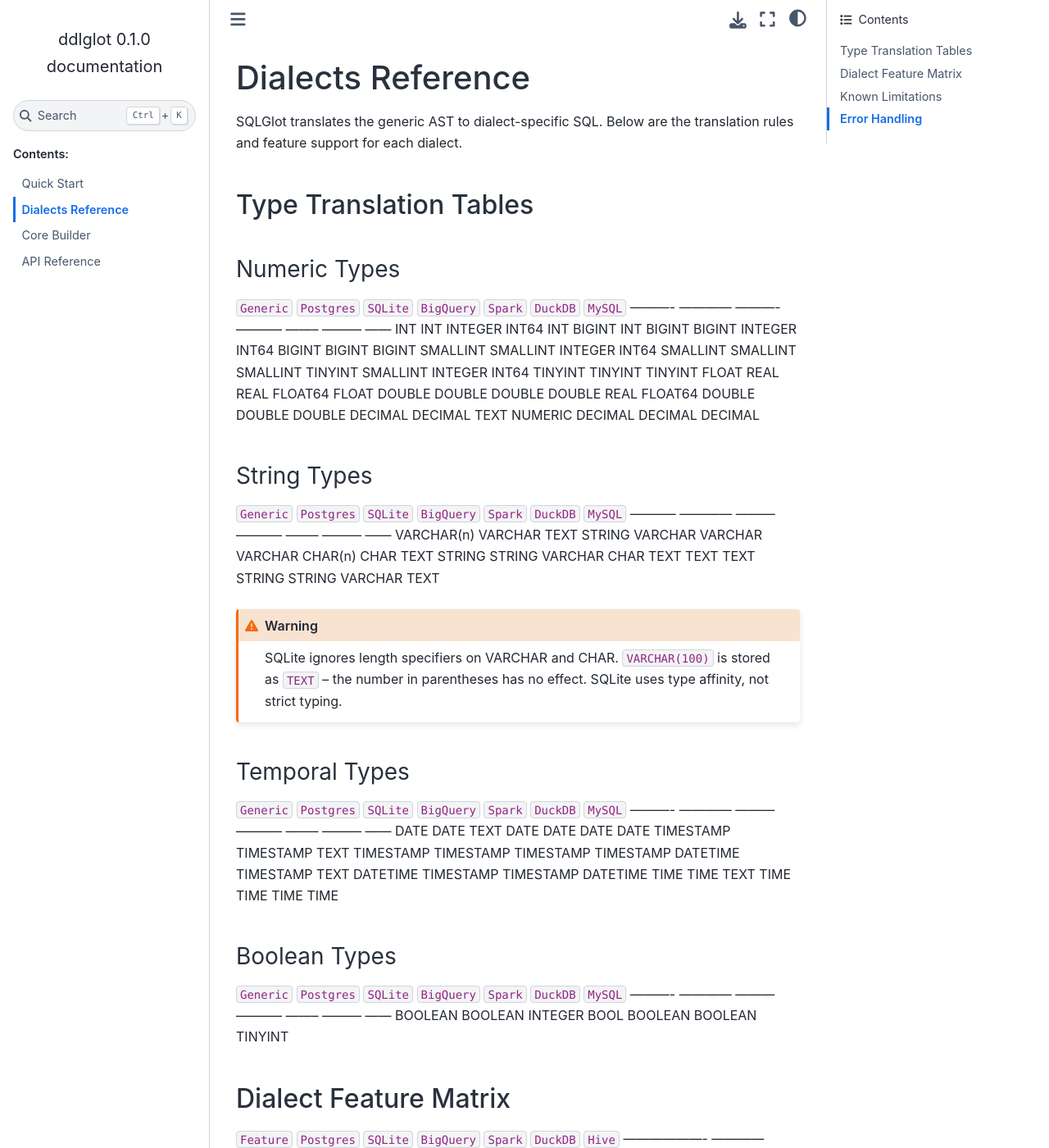
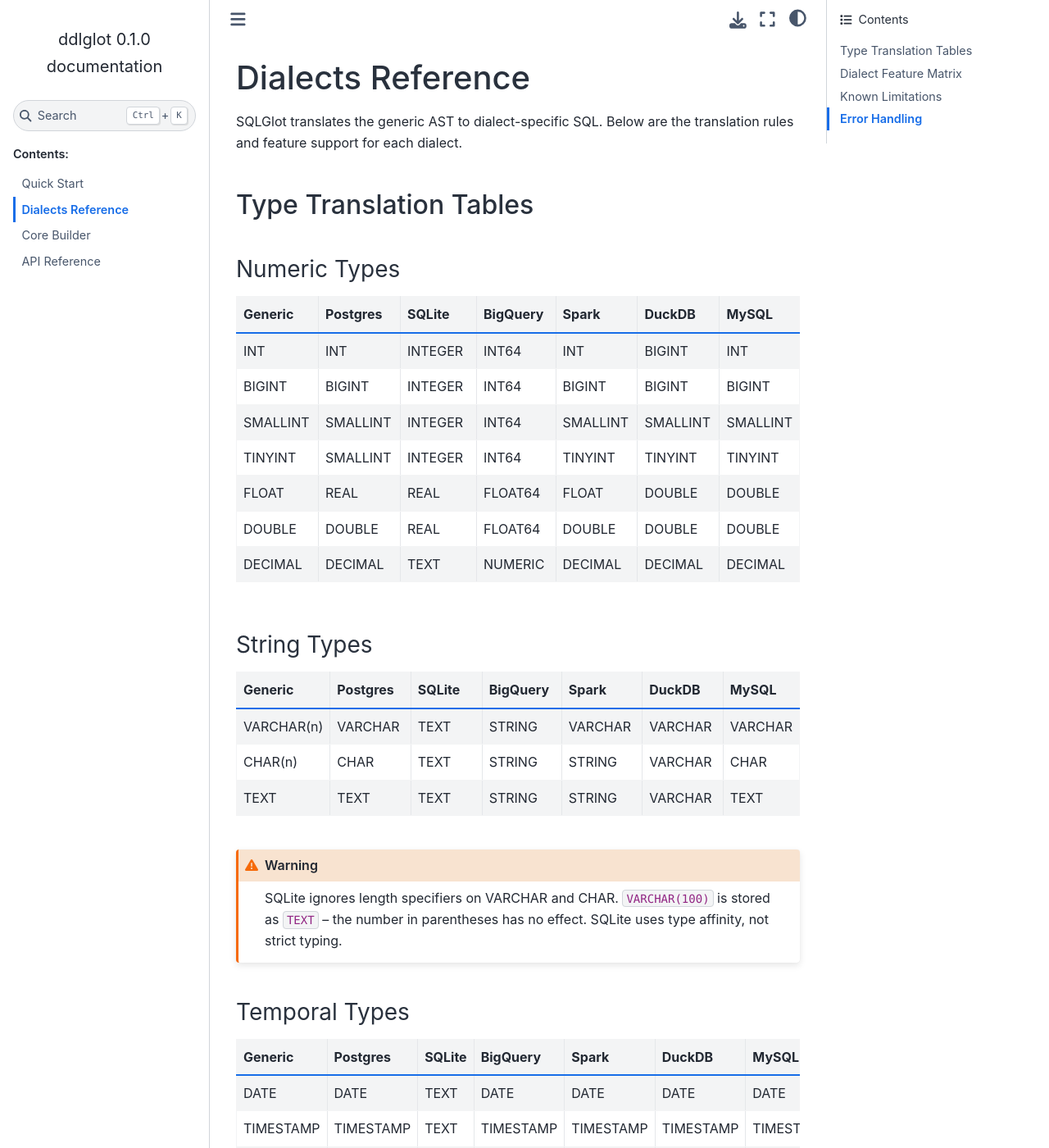
Before and after one commit to alexmarco/ddlglot, a Sphinx documentation site: the page built from docs/dialects.rst, in a window 1280 px wide and 1400 px high. Shown: the whole window at 82% size. Built offline with Sphinx 7.4.7 and the Sphinx Book theme 1.1.4, drawn with Linux system fonts in a browser that asks for light colours; some of the changed lines change nothing that is shown; some of the changed text lies outside the part shown.

Commit message:
fix(docs): use list-table directive for dialects.rst tables

```diff
--- a/docs/dialects.rst
+++ b/docs/dialects.rst
@@ -1,5 +1,5 @@
 Dialects Reference
-=================
+==================
 
 SQLGlot translates the generic AST to dialect-specific SQL. Below are the
 translation rules and feature support for each dialect.
@@ -10,25 +10,102 @@
 Numeric Types
 ~~~~~~~~~~~~~
 
-``Generic``  ``Postgres``  ``SQLite``   ``BigQuery``  ``Spark``  ``DuckDB``  ``MySQL``
-----------  ------------  ----------  -----------  --------  ---------  ------
-INT         INT           INTEGER     INT64        INT       BIGINT     INT
-BIGINT      BIGINT        INTEGER     INT64        BIGINT    BIGINT     BIGINT
-SMALLINT    SMALLINT      INTEGER     INT64        SMALLINT  SMALLINT   SMALLINT
-TINYINT     SMALLINT      INTEGER     INT64        TINYINT   TINYINT    TINYINT
-FLOAT       REAL          REAL        FLOAT64      FLOAT     DOUBLE     DOUBLE
-DOUBLE      DOUBLE        REAL        FLOAT64      DOUBLE    DOUBLE     DOUBLE
-DECIMAL     DECIMAL       TEXT        NUMERIC      DECIMAL   DECIMAL    DECIMAL
+.. list-table::
+   :header-rows: 1
+   :widths: 15 15 15 15 15 15 10
 
+   * - Generic
+     - Postgres
+     - SQLite
+     - BigQuery
+     - Spark
+     - DuckDB
+     - MySQL
+   * - INT
+     - INT
+     - INTEGER
+     - INT64
+     - INT
+     - BIGINT
+     - INT
+   * - BIGINT
+     - BIGINT
+     - INTEGER
+     - INT64
+     - BIGINT
+     - BIGINT
+     - BIGINT
+   * - SMALLINT
+     - SMALLINT
+     - INTEGER
+     - INT64
+     - SMALLINT
+     - SMALLINT
+     - SMALLINT
+   * - TINYINT
+     - SMALLINT
+     - INTEGER
+     - INT64
+     - TINYINT
+     - TINYINT
+     - TINYINT
+   * - FLOAT
+     - REAL
+     - REAL
+     - FLOAT64
+     - FLOAT
+     - DOUBLE
+     - DOUBLE
+   * - DOUBLE
+     - DOUBLE
+     - REAL
+     - FLOAT64
+     - DOUBLE
+     - DOUBLE
+     - DOUBLE
+   * - DECIMAL
+     - DECIMAL
+     - TEXT
+     - NUMERIC
+     - DECIMAL
+     - DECIMAL
+     - DECIMAL
 
 String Types
 ~~~~~~~~~~~~
 
-``Generic``    ``Postgres``  ``SQLite``  ``BigQuery``  ``Spark``  ``DuckDB``  ``MySQL``
------------  ------------  ---------  -----------  --------  ---------  ------
-VARCHAR(n)   VARCHAR       TEXT       STRING       VARCHAR   VARCHAR    VARCHAR
-CHAR(n)       CHAR          TEXT       STRING       STRING    VARCHAR    CHAR
-TEXT          TEXT          TEXT       STRING       STRING    VARCHAR    TEXT
+.. list-table::
+   :header-rows: 1
+   :widths: 15 15 15 15 15 15 10
+
+   * - Generic
+     - Postgres
+     - SQLite
+     - BigQuery
+     - Spark
+     - DuckDB
+     - MySQL
+   * - VARCHAR(n)
+     - VARCHAR
+     - TEXT
+     - STRING
+     - VARCHAR
+     - VARCHAR
+     - VARCHAR
+   * - CHAR(n)
+     - CHAR
+     - TEXT
+     - STRING
+     - STRING
+     - VARCHAR
+     - CHAR
+   * - TEXT
+     - TEXT
+     - TEXT
+     - STRING
+     - STRING
+     - VARCHAR
+     - TEXT
 
 .. warning::
 
@@ -39,39 +116,174 @@
 Temporal Types
 ~~~~~~~~~~~~~~
 
-``Generic``  ``Postgres``  ``SQLite``  ``BigQuery``  ``Spark``  ``DuckDB``  ``MySQL``
-----------  ------------  ---------  -----------  --------  ---------  ------
-DATE        DATE          TEXT       DATE         DATE      DATE       DATE
-TIMESTAMP   TIMESTAMP     TEXT       TIMESTAMP    TIMESTAMP TIMESTAMP  TIMESTAMP
-DATETIME    TIMESTAMP     TEXT       DATETIME     TIMESTAMP TIMESTAMP  DATETIME
-TIME        TIME          TEXT       TIME         TIME      TIME       TIME
+.. list-table::
+   :header-rows: 1
+   :widths: 15 15 15 15 15 15 10
+
+   * - Generic
+     - Postgres
+     - SQLite
+     - BigQuery
+     - Spark
+     - DuckDB
+     - MySQL
+   * - DATE
+     - DATE
+     - TEXT
+     - DATE
+     - DATE
+     - DATE
+     - DATE
+   * - TIMESTAMP
+     - TIMESTAMP
+     - TEXT
+     - TIMESTAMP
+     - TIMESTAMP
+     - TIMESTAMP
+     - TIMESTAMP
+   * - DATETIME
+     - TIMESTAMP
+     - TEXT
+     - DATETIME
+     - TIMESTAMP
+     - TIMESTAMP
+     - DATETIME
+   * - TIME
+     - TIME
+     - TEXT
+     - TIME
+     - TIME
+     - TIME
+     - TIME
 
 Boolean Types
 ~~~~~~~~~~~~~
 
-``Generic``  ``Postgres``  ``SQLite``  ``BigQuery``  ``Spark``  ``DuckDB``  ``MySQL``
-----------  ------------  ---------  -----------  --------  ---------  ------
-BOOLEAN     BOOLEAN       INTEGER     BOOL         BOOLEAN   BOOLEAN    TINYINT
+.. list-table::
+   :header-rows: 1
+   :widths: 15 15 15 15 15 15 10
+
+   * - Generic
+     - Postgres
+     - SQLite
+     - BigQuery
+     - Spark
+     - DuckDB
+     - MySQL
+   * - BOOLEAN
+     - BOOLEAN
+     - INTEGER
+     - BOOL
+     - BOOLEAN
+     - BOOLEAN
+     - TINYINT
 
 
 Dialect Feature Matrix
 ----------------------
 
-``Feature``            ``Postgres``  ``SQLite``  ``BigQuery``  ``Spark``  ``DuckDB``  ``Hive``
--------------------  ------------  ---------  -----------  --------  ---------  -----
-IF NOT EXISTS               X            X            X          X          X         X
-TEMPORARY                   X            X            -          X          X         X
-Table comment               X            -            X          X          X         X
-Column comment              X            -            X          X          -         X
-USING format                -            -            -          X          -         X
-Delta format                -            -            -          X          -         -
-PARTITIONED BY              -            -            X          X          -         X
-LOCATION                    -            -            -          X          -         X
-STORED AS                   -            -            -          X          -         X
-ROW FORMAT                  -            -            -          X          -         X
-TBLPROPERTIES               -            -            -          X          -         X
-Primary key                 X           X*           -          -          X         -
-Unique constraint           X           X*           -          -          X         -
+.. list-table::
+   :header-rows: 1
+   :widths: 20 14 12 14 12 12 10
+
+   * - Feature
+     - Postgres
+     - SQLite
+     - BigQuery
+     - Spark
+     - DuckDB
+     - Hive
+   * - IF NOT EXISTS
+     - X
+     - X
+     - X
+     - X
+     - X
+     - X
+   * - TEMPORARY
+     - X
+     - X
+     - -
+     - X
+     - X
+     - X
+   * - Table comment
+     - X
+     - -
+     - X
+     - X
+     - X
+     - X
+   * - Column comment
+     - X
+     - -
+     - X
+     - X
+     - -
+     - X
+   * - USING format
+     - -
+     - -
+     - -
+     - X
+     - -
+     - X
+   * - Delta format
+     - -
+     - -
+     - -
+     - X
+     - -
+     - -
+   * - PARTITIONED BY
+     - -
+     - -
+     - X
+     - X
+     - -
+     - X
+   * - LOCATION
+     - -
+     - -
+     - -
+     - X
+     - -
+     - X
+   * - STORED AS
+     - -
+     - -
+     - -
+     - X
+     - -
+     - X
+   * - ROW FORMAT
+     - -
+     - -
+     - -
+     - X
+     - -
+     - X
+   * - TBLPROPERTIES
+     - -
+     - -
+     - -
+     - X
+     - -
+     - X
+   * - Primary key
+     - X
+     - X*
+     - -
+     - -
+     - X
+     - -
+   * - Unique constraint
+     - X
+     - X*
+     - -
+     - -
+     - X
+     - -
 
 - ``X`` = Supported
 - ``-`` = Not applicable / not supported by the dialect
```
